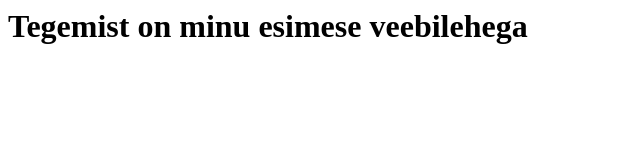
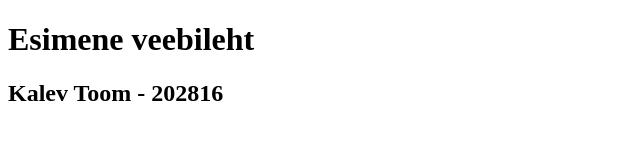
Before and after one commit to kaltoo/kaltoo202816IADB10C, a plain HTML site: page index.html in a window 1280 px wide. Shown: the whole page, without its empty margins (0-640 px from the left). Drawn offline with Linux system fonts and the light colour scheme.

Commit message:
Update index.html

```diff
--- a/index.html
+++ b/index.html
@@ -1 +1,15 @@
-<h1> Tegemist on minu esimese veebilehega </h1>
+<!DOCTYPE html>
+<html>
+<body>
+
+<h1> Esimene veebileht </h1>
+
+<text>
+
+</text>
+
+<h2> Kalev Toom - 202816</h2>
+
+
+</body>
+</html>
```
